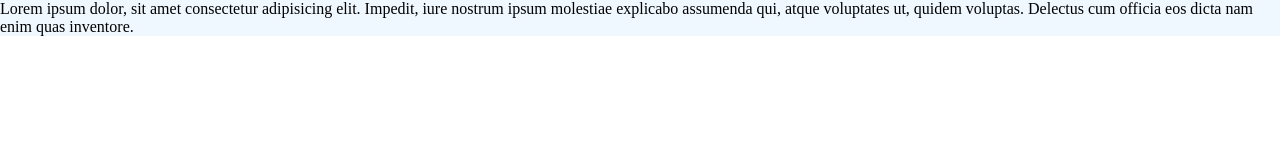
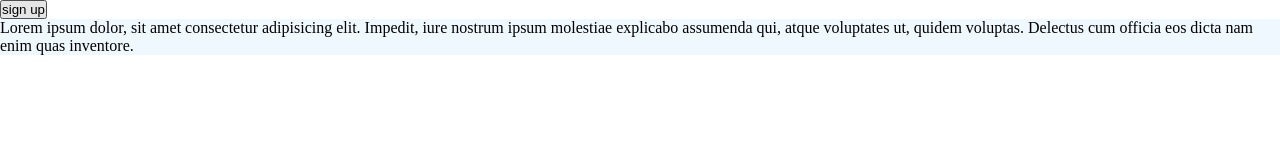
Before and after one commit to offozoremmanuel/my-first-git, a website: page index.html in a window 1280 px wide. Drawn offline with Linux system fonts and the light colour scheme.

Commit message:
i added my html  file

```diff
--- a/index.html
+++ b/index.html
@@ -9,8 +9,8 @@
 <body>
     <header>
         <div class="logo"></div>
-        <!-- <button>sign up</button>
-        <button>sign in</button> -->
+        <button>sign up</button>
+        <!-- <button>sign in</button> -->
     </header>
     <div>
         <p>Lorem ipsum dolor, sit amet consectetur adipisicing elit. Impedit, iure nostrum ipsum molestiae explicabo assumenda qui, atque voluptates ut, quidem voluptas. Delectus cum officia eos dicta nam enim quas inventore.</p>
```
